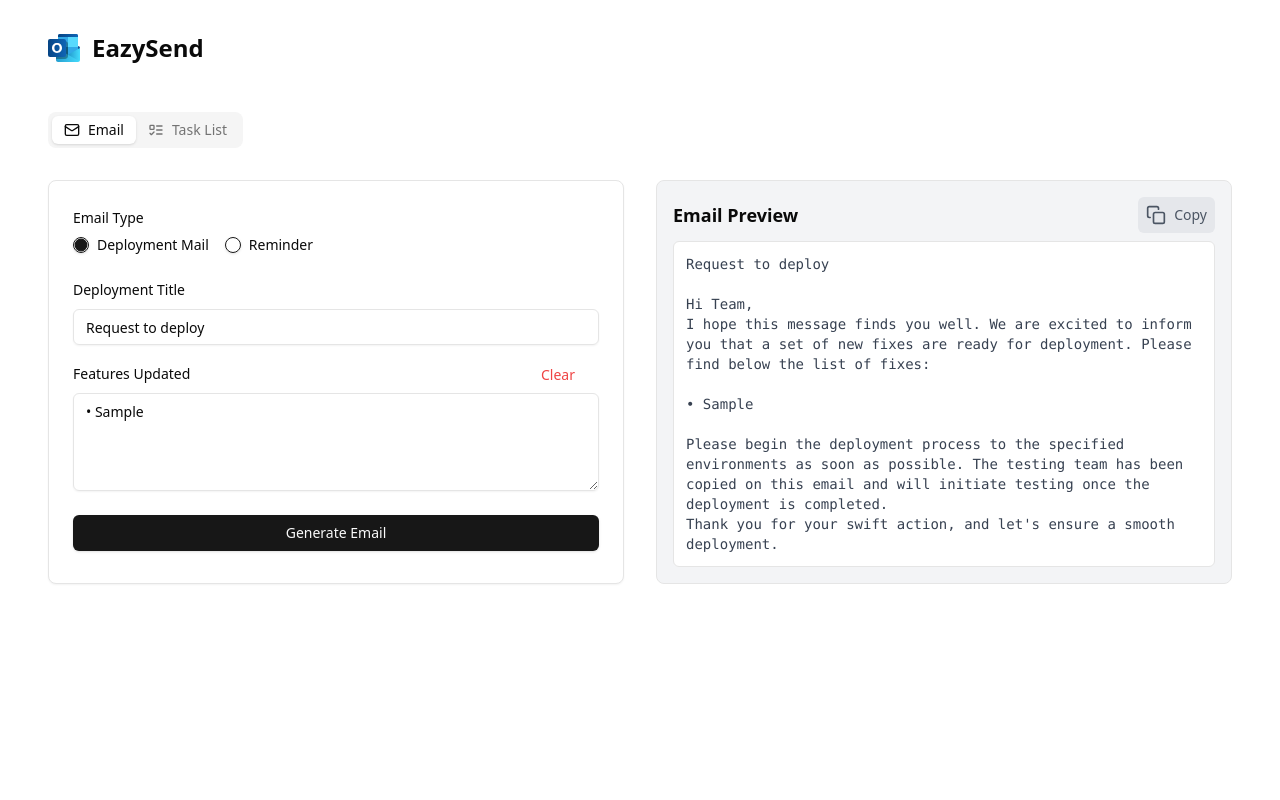
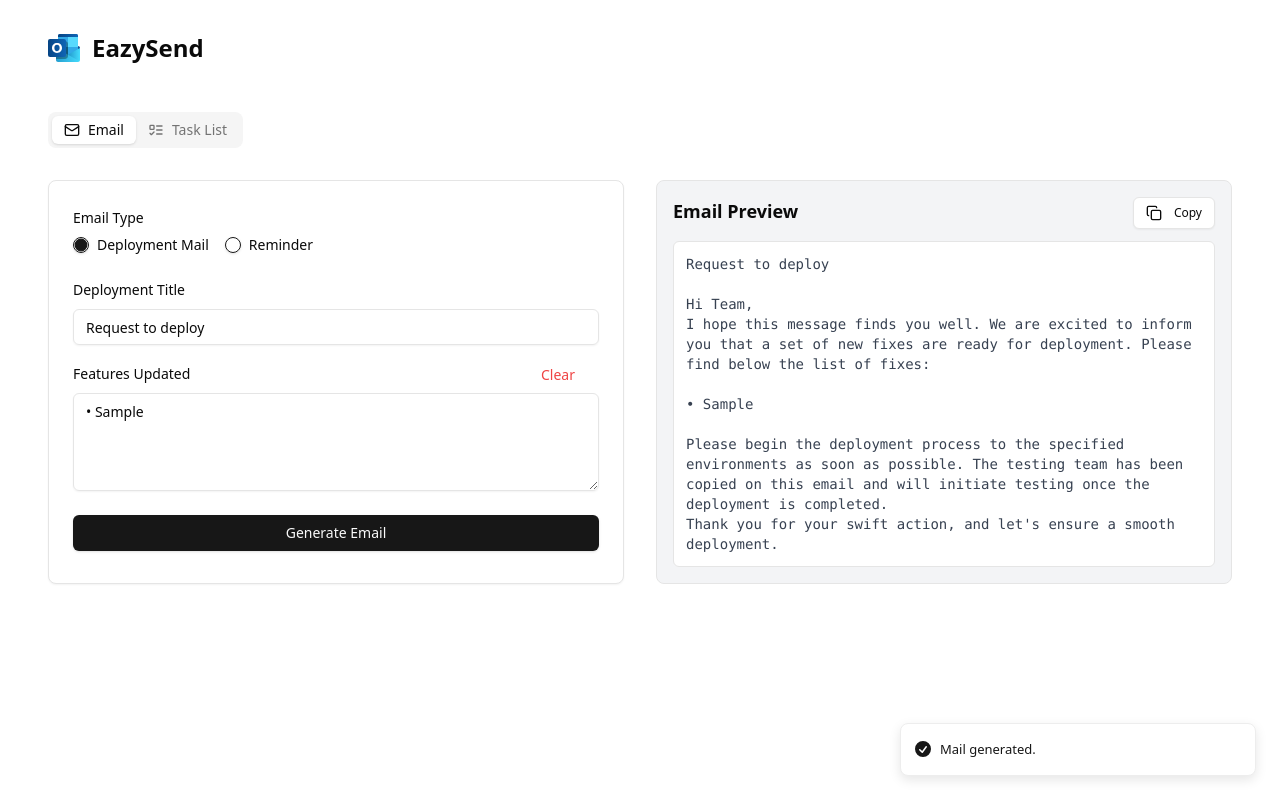
Before and after one commit to kalejaiyeoluwadara/eazysend, a Next.js app: page / in a window 1280 px wide. Both pictures are taken after typing "Sample" into the empty fields and a click on the button "Generate Email". Built offline with nearby package versions, Linux system fonts and the light colour scheme.

Commit message:
made ui updates

```diff
--- a/app/components/EmailPreview.tsx
+++ b/app/components/EmailPreview.tsx
@@ -2,8 +2,10 @@
 
 import { FiCopy } from "react-icons/fi";
 import { useState } from "react";
-import toast, { Toaster } from "react-hot-toast";
 import { EmailPreviewProps } from "../models/IEmail";
+import { toast } from "sonner";
+import { Check, Copy } from "lucide-react";
+import { Button } from "@/components/ui/button";
 
 export const EmailPreview = ({ emailData }: EmailPreviewProps) => {
   const [copied, setCopied] = useState(false);
@@ -40,18 +42,25 @@ Thank you for your swift action, and let's ensure a smooth deployment.
 
   return (
     <div className="relative  bg-gray-100 p-4 rounded-lg border">
-      <Toaster />
-      <div className="flex justify-between items-center mb-2">
+      <div className="flex justify-between items-center mb-4">
         <h2 className="text-lg font-semibold">Email Preview</h2>
-        <button
+        <Button
           onClick={handleCopy}
-          className="p-2 rounded-md bg-gray-200 hover:bg-gray-300 transition flex items-center gap-2"
+          variant="outline"
+          size="sm"
+          className="absolute top-4 right-4 bg-white"
         >
-          <FiCopy className="w-5 h-5 text-gray-600" />
-          <span className="text-sm text-gray-600">
-            {copied ? "Copied!" : "Copy"}
-          </span>
-        </button>
+          {copied ? (
+            <>
+              <Check className="h-4 w-4 mr-1" />
+            </>
+          ) : (
+            <>
+              <Copy className="h-4 w-4 mr-1" />
+              <span>Copy</span>
+            </>
+          )}
+        </Button>
       </div>
       <pre className="whitespace-pre-wrap text-sm text-gray-700 border p-3 rounded-md bg-white">
         {generateEmailContent()}
--- a/app/components/EmailsForm.tsx
+++ b/app/components/EmailsForm.tsx
@@ -7,6 +7,7 @@ import { EmailFormData, EmailFormProps } from "../models/IEmail";
 import { EmailTypeSelector } from "./EmailTypeSelector";
 import { DeploymentMailFields } from "./DeploymentMailFields";
 import { ReminderFields } from "./ReminderFields";
+import { toast } from "sonner";
 
 // Main EmailForm Component
 export const EmailForm = ({ onSubmit }: EmailFormProps) => {
@@ -18,6 +19,7 @@ export const EmailForm = ({ onSubmit }: EmailFormProps) => {
   const handleSubmit = (e: React.FormEvent) => {
     e.preventDefault();
     onSubmit(formData);
+    toast.success('Mail generated.');
   };
 
   const updateFormField = <K extends keyof EmailFormData>(
--- a/app/components/TaskForm.tsx
+++ b/app/components/TaskForm.tsx
@@ -6,8 +6,10 @@ import { Textarea } from "@/components/ui/textarea";
 import { Button } from "@/components/ui/button";
 import { motion } from "framer-motion";
 import { TeamMemberModal } from "./TeamMemberModal";
-import { User, Edit2 } from "lucide-react";
+import { User, Edit2, CheckCircle } from "lucide-react";
+
 import { TaskFormProps, TaskListData } from "../models/Task";
+import { toast } from "sonner";
 
 
 
@@ -60,13 +62,17 @@ export const TaskForm = ({ onSubmit }: TaskFormProps) => {
         }
     };
 
+
     const handleSubmit = (e: React.FormEvent) => {
         e.preventDefault();
-        // Generate a unique ID for storage
         const taskData = {
             ...formData,
             id: Date.now().toString()
         };
+
+        // Enhanced toast with Lucide icon
+        toast.success('Task list generated and saved successfully.');
+
         onSubmit(taskData);
     };
 
--- a/app/page.tsx
+++ b/app/page.tsx
@@ -12,7 +12,7 @@ import { TaskForm } from "./components/TaskForm";
 import { SavedTasksList } from "./components/SavedTaskList";
 import { TaskListPreview } from "./components/TaskList";
 import { TaskListData } from "./models/Task";
-
+import { Toaster, toast } from 'sonner';
 export default function Home() {
   const [emailData, setEmailData] = useState<EmailFormData | null>(null);
   const [taskData, setTaskData] = useState<TaskListData | null>(null);
@@ -44,6 +44,7 @@ export default function Home() {
 
   return (
     <main className="min-h-screen w-full flex flex-col px-12 py-8 bg-white">
+      <Toaster />
       <div className="w-full flex items-start mb-4 gap-3">
         <Link href={"https://outlook.office365.com/mail/"}>
           <Image alt="outlook" className="h-8 w-8" src={outlook} />
--- a/package.json
+++ b/package.json
@@ -22,6 +22,7 @@
     "next": "15.1.7",
     "react": "^19.0.0",
     "react-dom": "^19.0.0",
+    "sonner": "^2.0.1",
     "react-hot-toast": "^2.5.2",
     "react-icons": "^5.5.0",
     "tailwind-merge": "^3.0.1",
```
Also changed, not shown: 1 other file (tests, documents, lock files or other folders).
